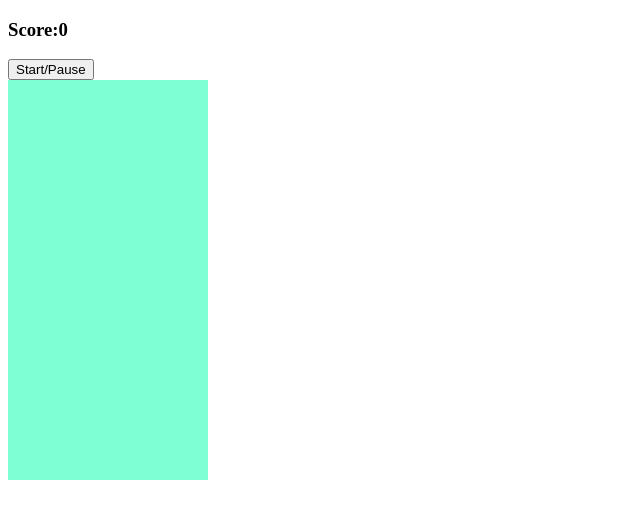
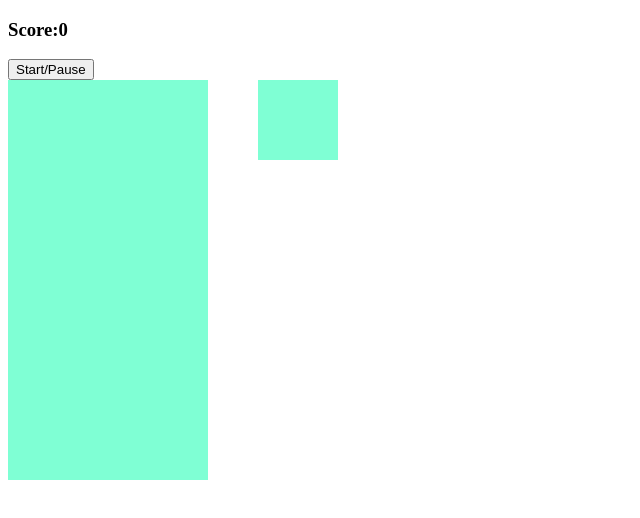
Before and after one commit to wtran95/tetris, a plain HTML site: page index.html in a window 1280 px wide. Shown: the whole page, without its empty margins (0-640 px from the left). Drawn offline with Linux system fonts and the light colour scheme.

Commit message:
add mini-grid class

```diff
--- a/style.css
+++ b/style.css
@@ -18,3 +18,17 @@
 .tetromino {
     background-color: blue;
 }
+
+.mini-grid {
+    height: 80px;
+    width: 80px;
+    display: flex;
+    flex-wrap: wrap;
+    margin-left: 50px;
+    background-color: aquamarine;
+}
+
+.mini-grid div{
+    height: 20px;
+    width: 20px;
+}
```
